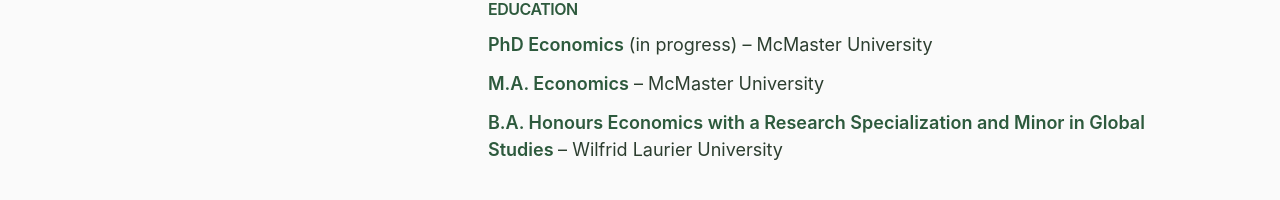
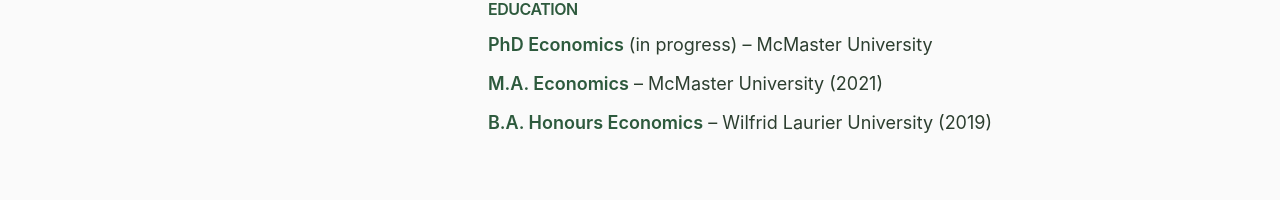
Before and after one commit to robbiemckercher97/academic-website, a Next.js app: page / in a window 1280 px wide. Shown: the part 556-756 px from the top of the page. Built offline with nearby package versions, Linux system fonts and the light colour scheme.

Commit message:
Update education details with graduation years

```diff
--- a/pages/index.tsx
+++ b/pages/index.tsx
@@ -308,8 +308,8 @@ const Home: NextPage = () => {
               <h3 className={styles.educationHeading}>Education</h3>
               <ul className={styles.educationList}>
                 <li><strong>PhD Economics</strong> (in progress) – McMaster University</li>
-                <li><strong>M.A. Economics</strong> – McMaster University</li>
-                <li><strong>B.A. Honours Economics with a Research Specialization and Minor in Global Studies </strong> – Wilfrid Laurier University</li>
+                <li><strong>M.A. Economics</strong> – McMaster University (2021)</li>
+                <li><strong>B.A. Honours Economics</strong> – Wilfrid Laurier University (2019)</li>
               </ul>
             </div>
           </div>
```
